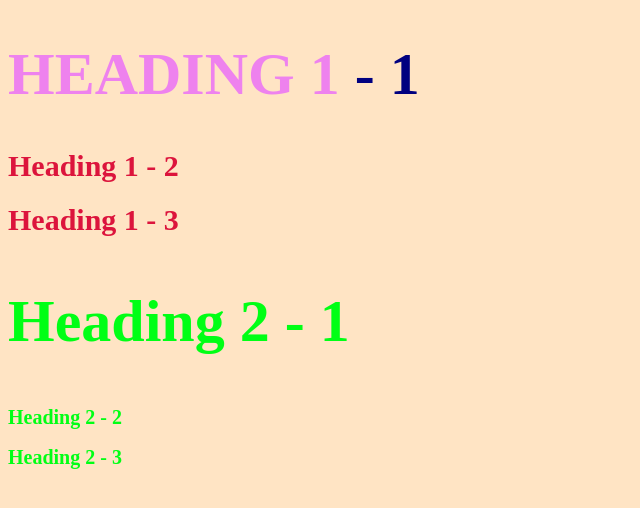
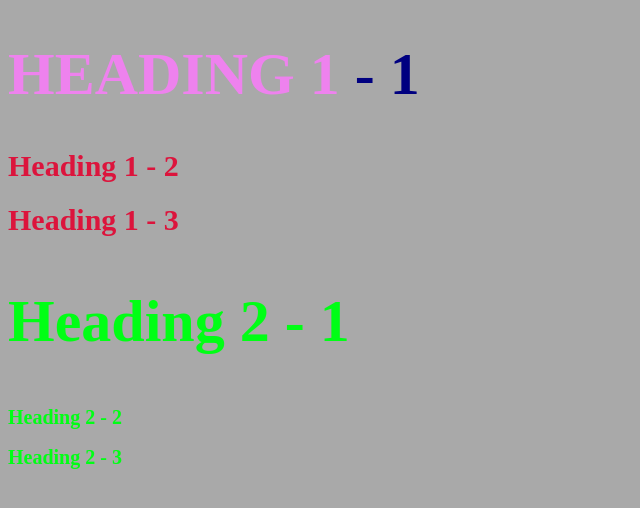
Before and after one commit to FraserSingh/Cartoon_hero, a plain HTML site: page style_test.html in a window 1280 px wide. Shown: the whole page, without its empty margins (0-640 px from the left). Drawn offline with Linux system fonts and the light colour scheme.

Commit message:
changed background colour

```diff
--- a/CSS/test.CSS
+++ b/CSS/test.CSS
@@ -1,5 +1,5 @@
 body{
-    background-color: bisque;
+    background-color: darkgrey;
 }
 h1{
 font-size: 30px;
```
